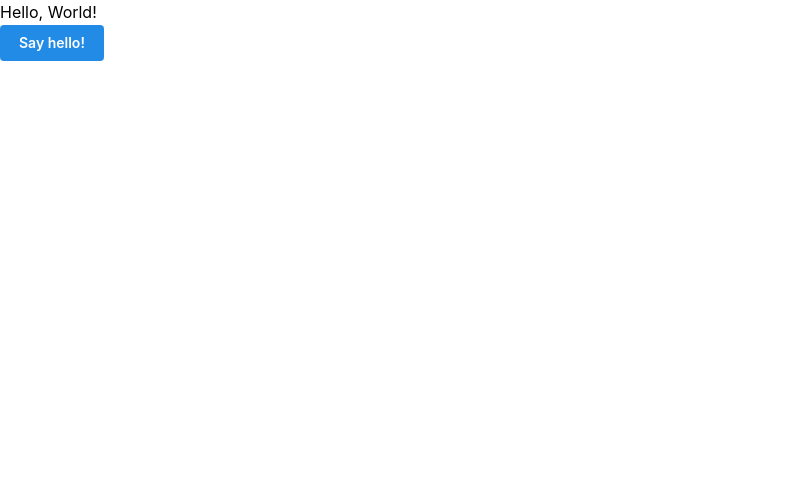
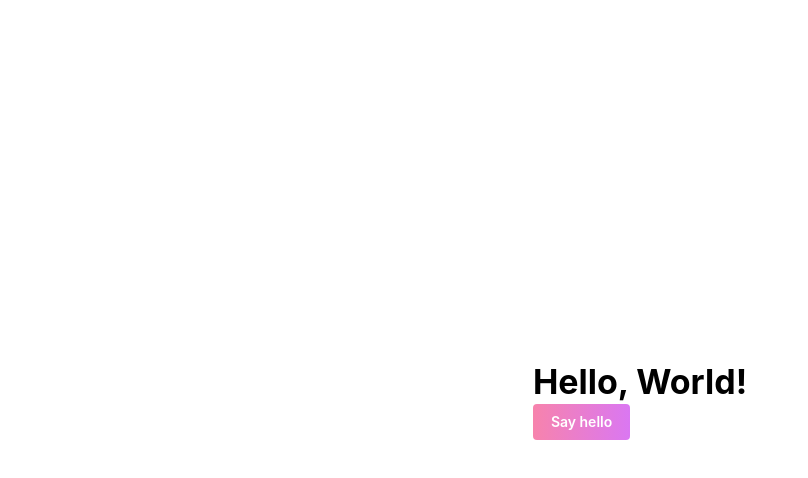
Before and after one commit to ThuyNhu/thuynhu.github.io, a Next.js app: page / in a window 1280 px wide. Shown: the top 478 px of the page, without its empty margins (0-808 px from the left). Built offline with nearby package versions, Linux system fonts and the light colour scheme.

Commit message:
feat: add theme

```diff
--- a/src/app/hello/page.tsx
+++ b/src/app/hello/page.tsx
@@ -1,14 +1,16 @@
 "use client";
 
 import React from "react";
-import {Button, Group, useMantineColorScheme} from "@mantine/core";
+import {Button, Center, Container, Group, Title, useMantineColorScheme} from "@mantine/core";
+import Link from "next/link";
 
 export default function Hello() {
   const {setColorScheme, clearColorScheme} = useMantineColorScheme();
 
   return (
-    <div>
-      <h1>Color scheme:</h1>
+    <Center h="100vh">
+      <Container>
+        <Title>Color scheme:</Title>
 
         <Group>
           <Button onClick={() => setColorScheme('light')}>Light</Button>
@@ -16,6 +18,15 @@ export default function Hello() {
           <Button onClick={() => setColorScheme('auto')}>Auto</Button>
           <Button onClick={clearColorScheme}>Clear</Button>
         </Group>
-    </div>
+
+        <br/>
+        <Button component={Link} href="/"
+                variant="gradient"
+                gradient={{from: "pink", to: "grape", deg: 90}}
+        >
+          Home
+        </Button>
+      </Container>
+    </Center>
   );
 }
--- a/src/app/layout.tsx
+++ b/src/app/layout.tsx
@@ -4,18 +4,26 @@ import React from "react";
 
 // Import styles of packages that you've installed.
 // All packages except `@mantine/hooks` require styles imports
-import '@mantine/core/styles.css';
+import "@mantine/core/styles.css";
 
-import {ColorSchemeScript, mantineHtmlProps, MantineProvider} from '@mantine/core';
+import {ColorSchemeScript, createTheme, mantineHtmlProps, MantineProvider} from "@mantine/core";
 
 export const metadata: Metadata = {
   title: "Create Next App",
   description: "Generated by create next app",
 };
 
+const theme = createTheme({
+  primaryColor: "pink",
+  primaryShade: {
+    light: 4,
+    dark: 5,
+  }
+});
+
 export default function RootLayout({
-                                     children,
-                                   }: Readonly<{
+  children,
+}: Readonly<{
   children: React.ReactNode;
 }>) {
   return (
@@ -24,7 +32,7 @@ export default function RootLayout({
       <ColorSchemeScript/>
     </head>
     <body className={"antialiased"}>
-    <MantineProvider defaultColorScheme="auto">
+    <MantineProvider theme={theme} defaultColorScheme="auto">
       {children}
     </MantineProvider>
     </body>
--- a/src/app/page.tsx
+++ b/src/app/page.tsx
@@ -1,15 +1,19 @@
 import React from "react";
-import {Button} from "@mantine/core";
+import {Button, Center, Container, Title} from "@mantine/core";
 import Link from "next/link";
 
 export default function Home() {
   return (
-    <div>
-      <h1>Hello, World!</h1>
-
-      <Button component={Link} href="/hello">
-        Say hello!
-      </Button>
-    </div>
+    <Center h="100vh">
+      <Container>
+        <Title>Hello, World!</Title>
+        <Button component={Link} href="/hello"
+                variant="gradient"
+                gradient={{from: "pink", to: "grape", deg: 90}}
+        >
+          Say hello
+        </Button>
+      </Container>
+    </Center>
   );
 }
```
Lines whose indentation alone changed are shown as unchanged.
